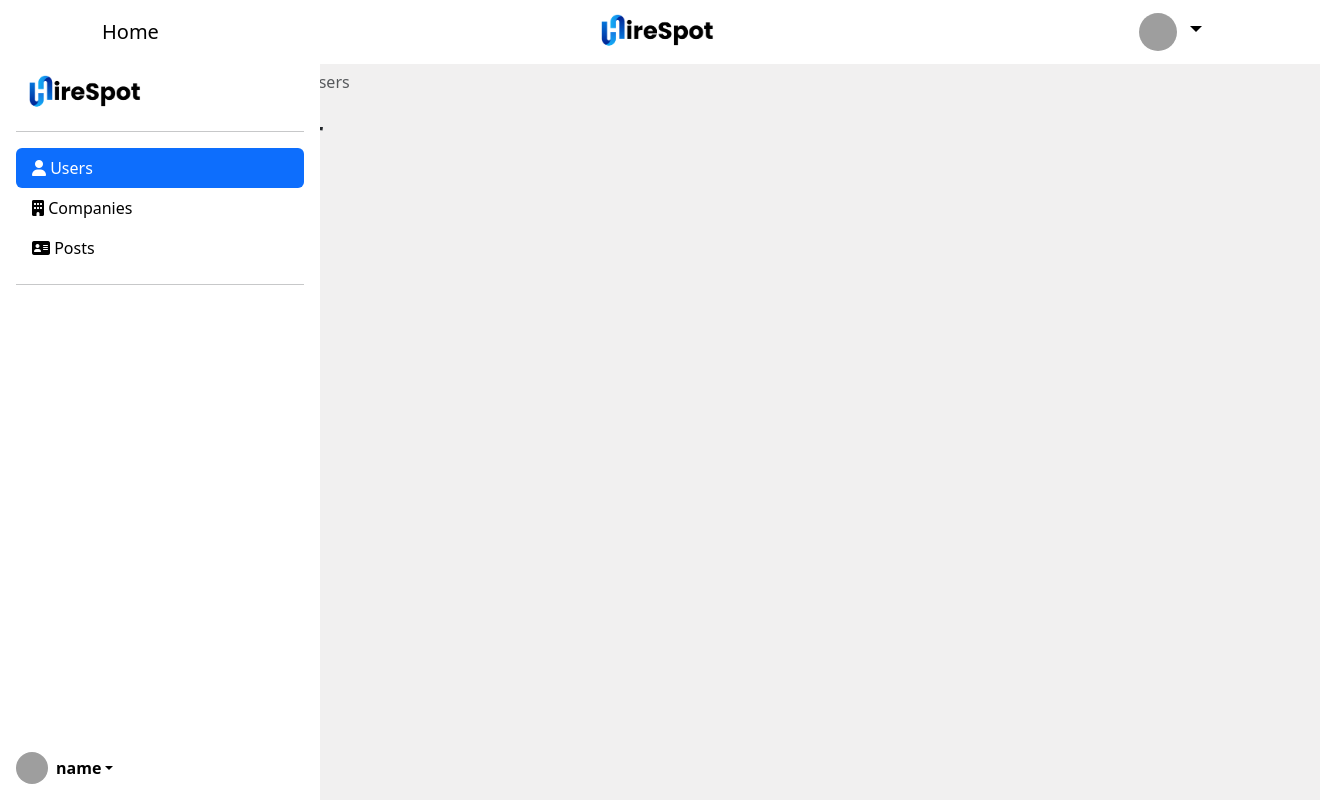
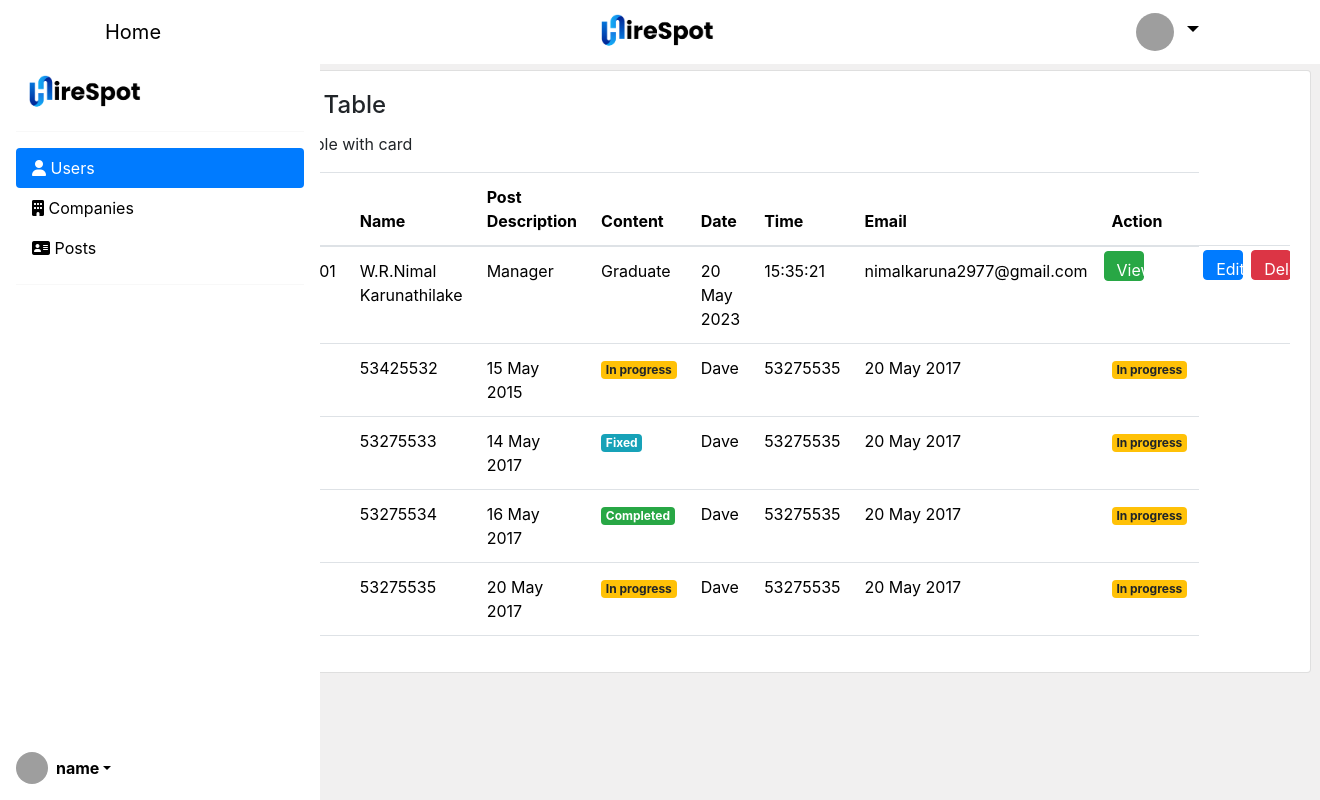
Before and after one commit to Pradishan/HireSpot, a PHP site: page /adminPages/adminUser.php in a window 1320 px wide. Run offline with PHP 8.4, Linux system fonts and the light colour scheme; some libraries are stand-ins or nearby versions; grey boxes are pictures that could not be loaded.

Commit message:
adminUser page edit
adminUser page edit

```diff
--- a/adminPages/adminUser.php
+++ b/adminPages/adminUser.php
@@ -13,6 +13,10 @@ Click nbfs://nbhost/SystemFileSystem/Templates/Project/PHP/PHPProject.php to edi
         <link rel="stylesheet" href="https://cdnjs.cloudflare.com/ajax/libs/font-awesome/6.4.0/css/all.min.css" integrity="sha512-iecdLmaskl7CVkqkXNQ/ZH/XLlvWZOJyj7Yy7tcenmpD1ypASozpmT/E0iPtmFIB46ZmdtAc9eNBvH0H/ZpiBw==" crossorigin="anonymous" referrerpolicy="no-referrer" />
         <!--main css-->
         <link rel="stylesheet" href="maincss.css"/>
+        <link rel="stylesheet" href="../adminPages/adminUser.css"/>
+        <link rel="stylesheet" href="https://maxcdn.bootstrapcdn.com/bootstrap/4.0.0/css/bootstrap.min.css">
+        <link rel="stylesheet" href="https://stackpath.bootstrapcdn.com/bootstrap/4.0.0/js/bootstrap.bundle.min.js">
+        <link rel="stylesheet" href="https://cdnjs.cloudflare.com/ajax/libs/jquery/3.2.1/jquery.min.js">
 
     </head>
     <body>
@@ -36,7 +40,12 @@ Click nbfs://nbhost/SystemFileSystem/Templates/Project/PHP/PHPProject.php to edi
             .bg-darkgray{
                 background-color: #D9D9D9 !important;
             }
+
+
+
         </style>
+
+
       <!--navbar-->
         <nav class="navbar navbar-expand-lg bg-white fixed-top">
             <div class="container">
@@ -166,15 +175,109 @@ Click nbfs://nbhost/SystemFileSystem/Templates/Project/PHP/PHPProject.php to edi
   </div>
 
   <!--main content-->
-  <div class="col-11 ml-sm-auto col-lg-10 px-4 " style="padding-top: 70px;">
-      <nav aria-label="breadcrumb">
+   <div class="col-11 ml-sm-auto col-lg-10 px-4 " style="padding-top: 70px;">
+
+    <!-- <div class="container mt-5 pt-1" id="page-content">
+    <div class="padding">
+        <div class="row container d-flex justify-content-center" >
+
+            <div class="col-lg-8 grid-margin stretch-card"  > -->
+              <div class="card" >
+                <div class="card-body">
+                  <h4 class="card-title">Basic Table</h4>
+                  <p class="card-description">
+                    Basic table with card
+                  </p>
+                  <div class="table-responsive">
+                    <table class="table">
+                      <thead>
+                        <tr>
+                          <th>ID</th>
+                          <th>Name</th>
+                          <th>Post Description</th>
+                          <th>Content</th>
+                          <th>Date</th>
+                          <th>Time</th>
+                          <th>Email</th>
+                          <th>Action</th>
+                        </tr>
+                      </thead>
+                      <tbody>
+                        <tr>
+                          <td>USER001</td>
+                          <td>W.R.Nimal Karunathilake</td>
+                          <td>Manager</td>
+                          <td>Graduate</td>
+                          <td>20 May 2023</td>
+                          <td>15:35:21</td>
+                          <td>nimalkaruna2977@gmail.com</td>
+                          <td class="p-1"><button class="btn btn-success" style="width: 40px; height:30px ;">View</button> </td>
+                          <td class="p-1"><button class="btn btn-primary" style="width: 40px; height:30px ;">Edit</button> </td>
+                          <td class="p-1"><button class="btn btn-danger" style="width: 40px; height:30px ;">Delete</button> </td>
+                        </tr>
+                        <tr>
+                          <td>Marlo Sanki</td>
+                          <td>53425532</td>
+                          <td>15 May 2015</td>
+                          <td><label class="badge badge-warning">In progress</label></td>
+                          <td>Dave</td>
+                          <td>53275535</td>
+                          <td>20 May 2017</td>
+                          <td><label class="badge badge-warning">In progress</label></td>
+                        </tr>
+                        <tr>
+                          <td>John ryte</td>
+                          <td>53275533</td>
+                          <td>14 May 2017</td>
+                          <td><label class="badge badge-info">Fixed</label></td>
+                          <td>Dave</td>
+                          <td>53275535</td>
+                          <td>20 May 2017</td>
+                          <td><label class="badge badge-warning">In progress</label></td>
+                        </tr>
+                        <tr>
+                          <td>Peter mark</td>
+                          <td>53275534</td>
+                          <td>16 May 2017</td>
+                          <td><label class="badge badge-success">Completed</label></td>
+                          <td>Dave</td>
+                          <td>53275535</td>
+                          <td>20 May 2017</td>
+                          <td><label class="badge badge-warning">In progress</label></td>
+                        </tr>
+                        <tr>
+                          <td>Dave</td>
+                          <td>53275535</td>
+                          <td>20 May 2017</td>
+                          <td><label class="badge badge-warning">In progress</label></td>
+                          <td>Dave</td>
+                          <td>53275535</td>
+                          <td>20 May 2017</td>
+                          <td><label class="badge badge-warning">In progress</label></td>
+                        </tr>
+
+                      </tbody>
+                    </table>
+                  </div>
+                </div>
+              </div>
+            <!-- </div>
+
+            </div>
+              </div>
+            </div> -->
+
+
+
+
+      <!-- <nav aria-label="breadcrumb">
           <ol class="breadcrumb">
               <li class="breadcrumb-item"><a href="#">Admin</a></li>
               <li class="breadcrumb-item active" aria-current="page">Users</li>
           </ol>
       </nav>
 
-        <h1>User</h1>
+        <h1>User</h1> -->
 
   </div>
         </div>
--- a/userProfile.php
+++ b/userProfile.php
@@ -424,6 +424,7 @@
          </div>
       </div>
       </div>
+
          <div class="row gutters-sm">
             <div class="col-sm-6 mb-3">
                <div class="card h-100">
```
Also changed, not shown: adminPages/adminUser.css (added, +116 -0 lines). Lines whose indentation alone changed are shown as unchanged.
